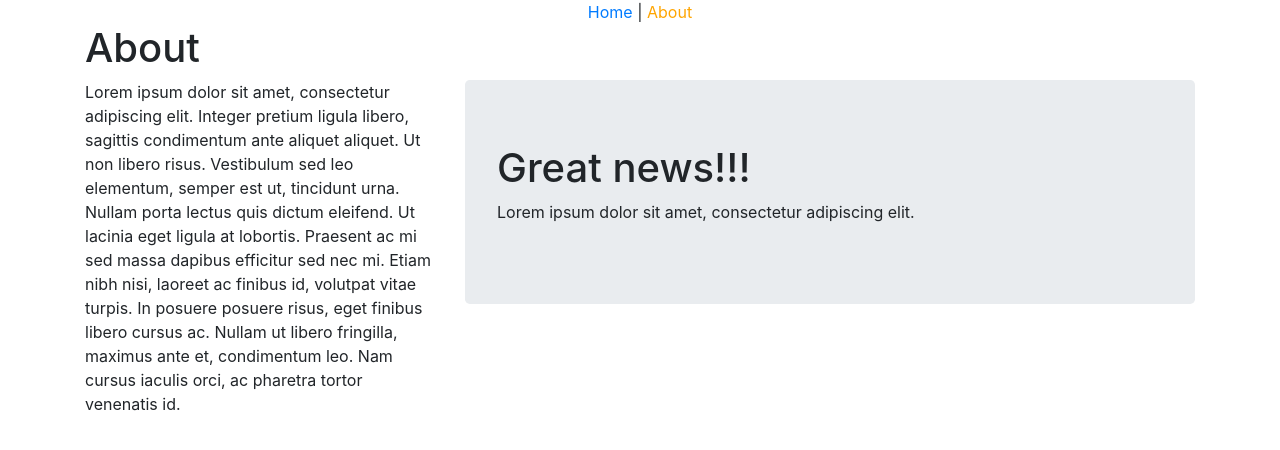
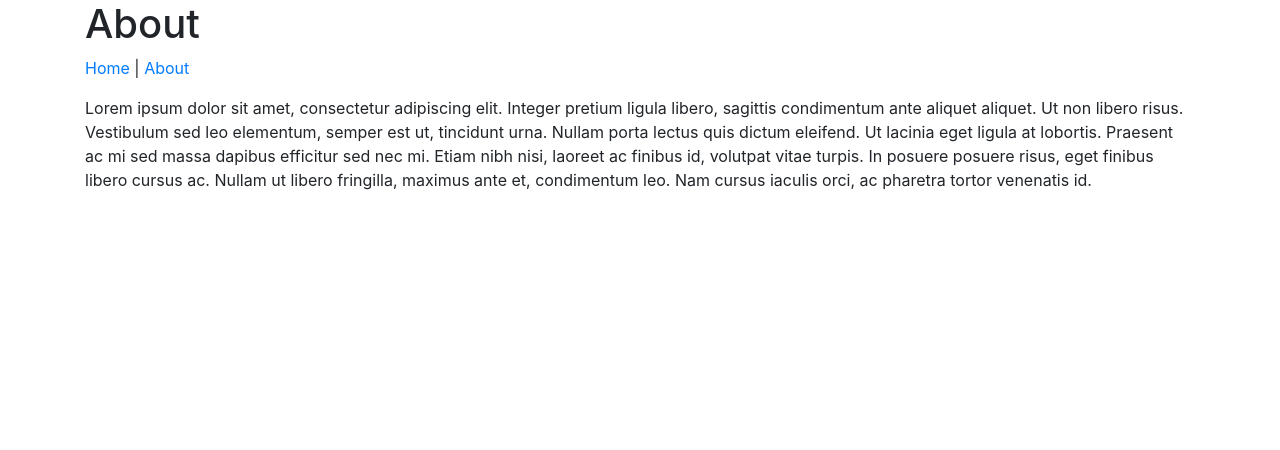
Before and after one commit to tomiooshika/website, a Jekyll site: the page built from about.html, in a window 1280 px wide. Shown: the top 450 px of the page. Built offline with Jekyll 4.4.1, drawn with Linux system fonts in a browser that asks for light colours.

Commit message:
Simplify start boilerplate

```diff
--- a/_includes/navigation.html
+++ /dev/null
@@ -1,5 +0,0 @@
-<nav class="text-center">
-  <a href="/" {% if page.url == "/" %}class="active"{% endif %}>Home</a>
-  |
-  <a href="/about" {% if page.url == "/about" %}class="active"{% endif %}>About</a>
-</nav>
--- a/_includes/news.html
+++ /dev/null
@@ -1,4 +0,0 @@
-<div class="jumbotron">
-    <h1>Great news!!!</h1>
-    <p>Lorem ipsum dolor sit amet, consectetur adipiscing elit.</p>
-  </div>
--- a/_layouts/default.html
+++ b/_layouts/default.html
@@ -9,7 +9,6 @@
   </head>
   <body>
     <div class="container">
-      {% include navigation.html %}
       {{ content }}
     </div>
   </body>
--- a/about.html
+++ b/about.html
@@ -1,15 +1,13 @@
 ---
 layout: default
 title: About
-permalink: /about
 ---
 <h1>About</h1>
 
-<div class="row">
-  <div class="col-4">
-      Lorem ipsum dolor sit amet, consectetur adipiscing elit. Integer pretium ligula libero, sagittis condimentum ante aliquet aliquet. Ut non libero risus. Vestibulum sed leo elementum, semper est ut, tincidunt urna. Nullam porta lectus quis dictum eleifend. Ut lacinia eget ligula at lobortis. Praesent ac mi sed massa dapibus efficitur sed nec mi. Etiam nibh nisi, laoreet ac finibus id, volutpat vitae turpis. In posuere posuere risus, eget finibus libero cursus ac. Nullam ut libero fringilla, maximus ante et, condimentum leo. Nam cursus iaculis orci, ac pharetra tortor venenatis id.
-  </div>
-  <div class="col-8">
-      {% include news.html %}
-  </div>
-</div>
+<p>
+  <a href="/">Home</a> | <a href="/about.html">About</a>
+</p>
+
+<p>
+  Lorem ipsum dolor sit amet, consectetur adipiscing elit. Integer pretium ligula libero, sagittis condimentum ante aliquet aliquet. Ut non libero risus. Vestibulum sed leo elementum, semper est ut, tincidunt urna. Nullam porta lectus quis dictum eleifend. Ut lacinia eget ligula at lobortis. Praesent ac mi sed massa dapibus efficitur sed nec mi. Etiam nibh nisi, laoreet ac finibus id, volutpat vitae turpis. In posuere posuere risus, eget finibus libero cursus ac. Nullam ut libero fringilla, maximus ante et, condimentum leo. Nam cursus iaculis orci, ac pharetra tortor venenatis id.
+</p>
--- a/index.html
+++ b/index.html
@@ -4,7 +4,9 @@ title: Home
 ---
 <h1>Home</h1>
 
-{% include news.html %}
+<p>
+  <a href="/">Home</a> | <a href="/about.html">About</a>
+</p>
 
 <p>
   Lorem ipsum dolor sit amet, consectetur adipiscing elit. Integer pretium ligula libero, sagittis condimentum ante aliquet aliquet. Ut non libero risus. Vestibulum sed leo elementum, semper est ut, tincidunt urna. Nullam porta lectus quis dictum eleifend. Ut lacinia eget ligula at lobortis. Praesent ac mi sed massa dapibus efficitur sed nec mi. Etiam nibh nisi, laoreet ac finibus id, volutpat vitae turpis. In posuere posuere risus, eget finibus libero cursus ac. Nullam ut libero fringilla, maximus ante et, condimentum leo. Nam cursus iaculis orci, ac pharetra tortor venenatis id.
```
